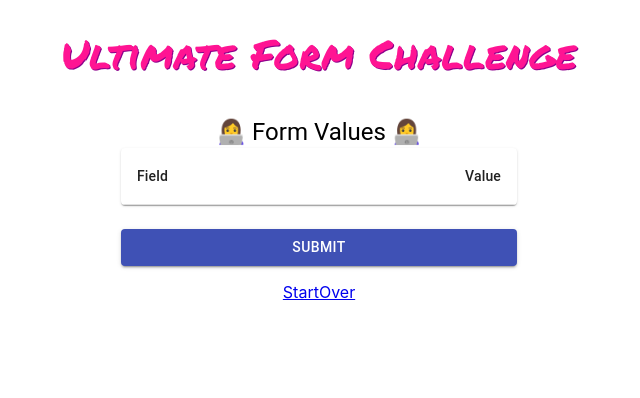
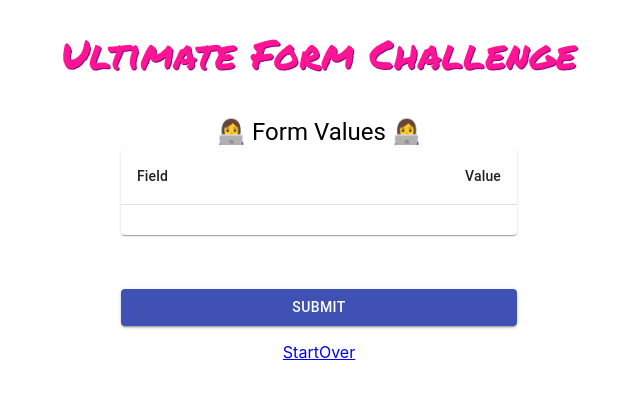
Before and after one commit to kawilliams8/ultimate-form, a React (Create React App) app: page /result in a window 1280 px wide. Shown: the top 398 px of the page, without its empty margins (321-961 px from the left). Built offline with nearby package versions, Linux system fonts and the light colour scheme.

Commit message:
Add makeStyles rules for <Table/>

```diff
--- a/src/Result.js
+++ b/src/Result.js
@@ -6,6 +6,7 @@ import {
   ListItem,
   ListItemIcon,
   ListItemText,
+  makeStyles,
   Paper,
 } from "@material-ui/core";
 import {
@@ -22,9 +23,19 @@ import { Link } from "react-router-dom";
 import Swal from "sweetalert2";
 import Confetti from 'react-confetti';
 
+const useStyles = makeStyles({
+  root: {
+    marginBottom: '30px'
+  },
+  table: {
+    marginBottom: '30px'
+  }
+})
+
 export const Result = () => {
   const [success, setSuccess] = useState(false);
   const { data } = useData();
+  const styles = useStyles();
 
   const entries = Object.entries(data).filter((entry) => entry[0] !== "files");
   const { files } = data;
@@ -63,8 +74,8 @@ export const Result = () => {
       <Typography component="h2" variant="h5">
         👩‍💻 Form Values 👩‍💻
       </Typography>
-      <TableContainer component={Paper}>
-        <Table>
+      <TableContainer className={styles.root} component={Paper}>
+        <Table className={styles.table}>
           <TableHead>
             <TableRow>
               <TableCell>Field</TableCell>
```
